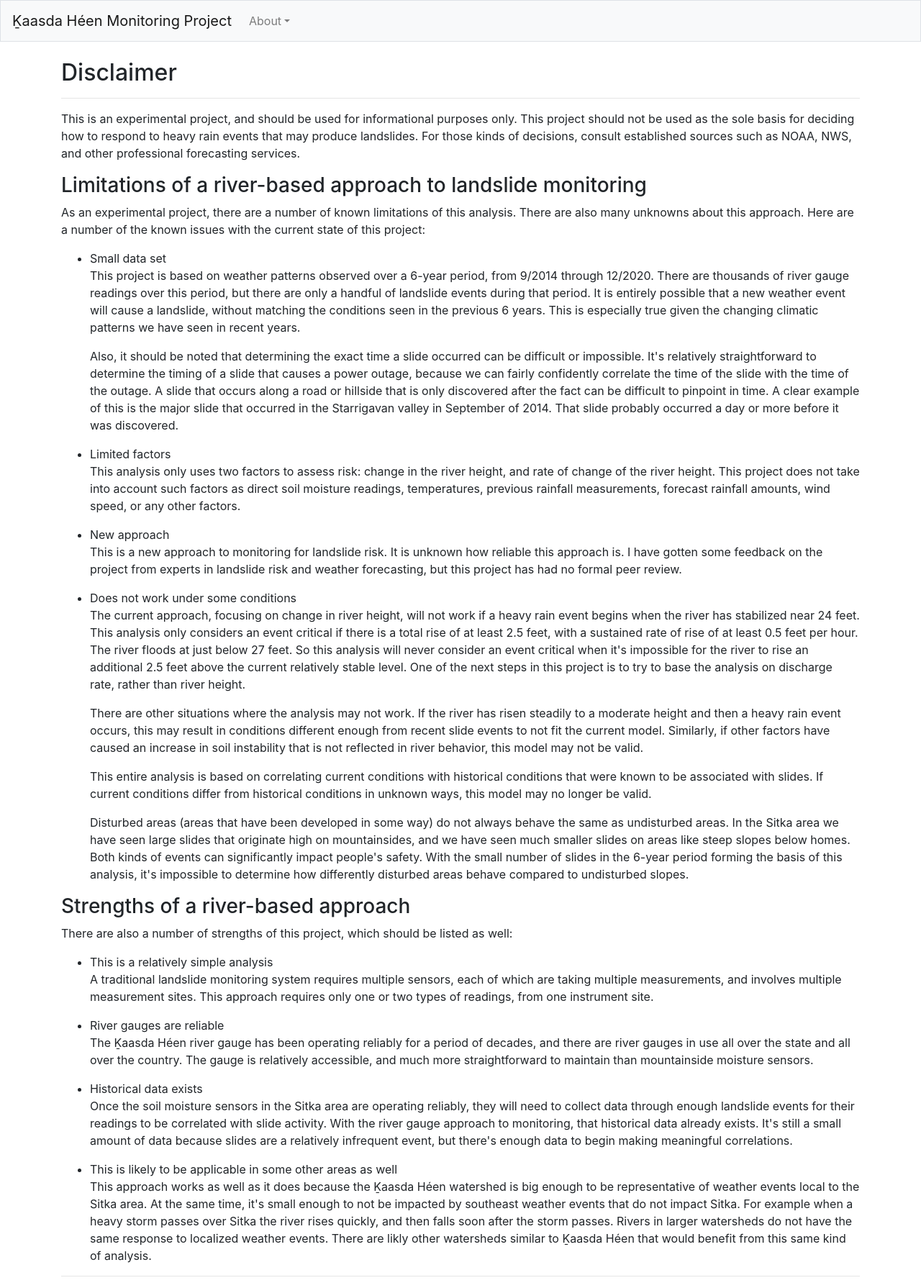
After one commit to ehmatthes/sitka_irg_realtime, a Django app: page /disclaimer/ in a window 1280 px wide. The commit adds this page. Shown: the whole page at 72% size. Run offline with Django 3.2, Linux system fonts and the light colour scheme; parts of the project's set-up code (start-up, migrations or seed data) failed here and were passed over; some libraries are stand-ins or nearby versions.

Commit message:
Added disclaimer page.

```diff
--- a/irg_viz/templates/irg_viz/base.html
+++ b/irg_viz/templates/irg_viz/base.html
@@ -37,6 +37,8 @@
             <a class="dropdown-item" href="{% url 'irg_viz:project_timeline' %}">Project timeline</a>
             <hr class="dropdown-divider">
             <a class="dropdown-item" href="{% url 'irg_viz:next_steps' %}">Next steps</a>
+            <hr class="dropdown-divider">
+            <a class="dropdown-item" href="{% url 'irg_viz:disclaimer' %}">Disclaimer</a>
           </div>
         </li>
       </ul>
--- /dev/null
+++ b/irg_viz/templates/irg_viz/disclaimer.html
@@ -0,0 +1,52 @@
+{% extends "irg_viz/base.html" %}
+
+{% load bootstrap4 %}
+
+{% block page_header %}
+  <h2>Disclaimer</h2>
+{% endblock page_header %}
+
+{% block content %}
+
+  <hr />
+
+  <p>This is an experimental project, and should be used for informational purposes only. This project should not be used as the sole basis for deciding how to respond to heavy rain events that may produce landslides. For those kinds of decisions, consult established sources such as NOAA, NWS, and other professional forecasting services.</p>
+
+  <h3>Limitations of a river-based approach to landslide monitoring</h3>
+
+  <p>As an experimental project, there are a number of known limitations of this analysis. There are also many unknowns about this approach. Here are a number of the known issues with the current state of this project:</p>
+
+  <ul>
+    <li>Small data set</li>
+      <p>This project is based on weather patterns observed over a 6-year period, from 9/2014 through 12/2020. There are thousands of river gauge readings over this period, but there are only a handful of landslide events during that period. It is entirely possible that a new weather event will cause a landslide, without matching the conditions seen in the previous 6 years. This is especially true given the changing climatic patterns we have seen in recent years.</p>
+      <p>Also, it should be noted that determining the exact time a slide occurred can be difficult or impossible. It's relatively straightforward to determine the timing of a slide that causes a power outage, because we can fairly confidently correlate the time of the slide with the time of the outage. A slide that occurs along a road or hillside that is only discovered after the fact can be difficult to pinpoint in time. A clear example of this is the major slide that occurred in the Starrigavan valley in September of 2014. That slide probably occurred a day or more before it was discovered.</p>
+    <li>Limited factors</li>
+      <p>This analysis only uses two factors to assess risk: change in the river height, and rate of change of the river height. This project does not take into account such factors as direct soil moisture readings, temperatures, previous rainfall measurements, forecast rainfall amounts, wind speed, or any other factors.</p>
+    <li>New approach</li>
+      <p>This is a new approach to monitoring for landslide risk. It is unknown how reliable this approach is. I have gotten some feedback on the project from experts in landslide risk and weather forecasting, but this project has had no formal peer review.</p>
+    <li>Does not work under some conditions</li>
+      <p>The current approach, focusing on change in river height, will not work if a heavy rain event begins when the river has stabilized near 24 feet. This analysis only considers an event critical if there is a total rise of at least 2.5 feet, with a sustained rate of rise of at least 0.5 feet per hour. The river floods at just below 27 feet. So this analysis will never consider an event critical when it's impossible for the river to rise an additional 2.5 feet above the current relatively stable level. One of the next steps in this project is to try to base the analysis on discharge rate, rather than river height.</p>
+      <p>There are other situations where the analysis may not work. If the river has risen steadily to a moderate height and then a heavy rain event occurs, this may result in conditions different enough from recent slide events to not fit the current model. Similarly, if other factors have caused an increase in soil instability that is not reflected in river behavior, this model may not be valid.</p>
+      <p>This entire analysis is based on correlating current conditions with historical conditions that were known to be associated with slides. If current conditions differ from historical conditions in unknown ways, this model may no longer be valid.</p>
+      <p>Disturbed areas (areas that have been developed in some way) do not always behave the same as undisturbed areas. In the Sitka area we have seen large slides that originate high on mountainsides, and we have seen much smaller slides on areas like steep slopes below homes. Both kinds of events can significantly impact people's safety. With the small number of slides in the 6-year period forming the basis of this analysis, it's impossible to determine how differently disturbed areas behave compared to undisturbed slopes.</p>
+  </ul>
+
+  <h3>Strengths of a river-based approach</h3>
+
+  <p>There are also a number of strengths of this project, which should be listed as well:</p>
+
+  <ul>
+    <li>This is a relatively simple analysis</li>
+      <p>A traditional landslide monitoring system requires multiple sensors, each of which are taking multiple measurements, and involves multiple measurement sites. This approach requires only one or two types of readings, from one instrument site.</p>
+    <li>River gauges are reliable</li>
+      <p>The Ḵaasda Héen river gauge has been operating reliably for a period of decades, and there are river gauges in use all over the state and all over the country. The gauge is relatively accessible, and much more straightforward to maintain than mountainside moisture sensors.</p>
+    <li>Historical data exists</li>
+      <p>Once the soil moisture sensors in the Sitka area are operating reliably, they will need to collect data through enough landslide events for their readings to be correlated with slide activity. With the river gauge approach to monitoring, that historical data already exists. It's still a small amount of data because slides are a relatively infrequent event, but there's enough data to begin making meaningful correlations.</p>
+    <li>This is likely to be applicable in some other areas as well</li>
+      <p>This approach works as well as it does because the Ḵaasda Héen watershed is big enough to be representative of weather events local to the Sitka area. At the same time, it's small enough to not be impacted by southeast weather events that do not impact Sitka. For example when a heavy storm passes over Sitka the river rises quickly, and then falls soon after the storm passes. Rivers in larger watersheds do not have the same response to localized weather events. There are likly other watersheds similar to Ḵaasda Héen that would benefit from this same kind of analysis.</p>
+  </ul>
+
+  <hr />
+
+
+{% endblock content %}
--- a/irg_viz/urls.py
+++ b/irg_viz/urls.py
@@ -30,6 +30,7 @@ urlpatterns = [
     path('critical_factors/', views.critical_factors, name='critical_factors'),
     path('project_timeline/', views.project_timeline, name='project_timeline'),
     path('next_steps/', views.next_steps, name='next_steps'),
+    path('disclaimer/', views.disclaimer, name='disclaimer'),
 
     # Working with notifications (site admins only).
     path('new_notification/', views.new_notification, name='new_notification'),
--- a/irg_viz/views.py
+++ b/irg_viz/views.py
@@ -83,6 +83,11 @@ def next_steps(request):
     context = {}
     return render(request, 'irg_viz/next_steps.html', context=context)
 
+def disclaimer(request):
+    """State known limitations of the project."""
+    context = {}
+    return render(request, 'irg_viz/disclaimer.html', context=context)
+
 @login_required
 def new_notification(request):
     """Create a new notification.
```
